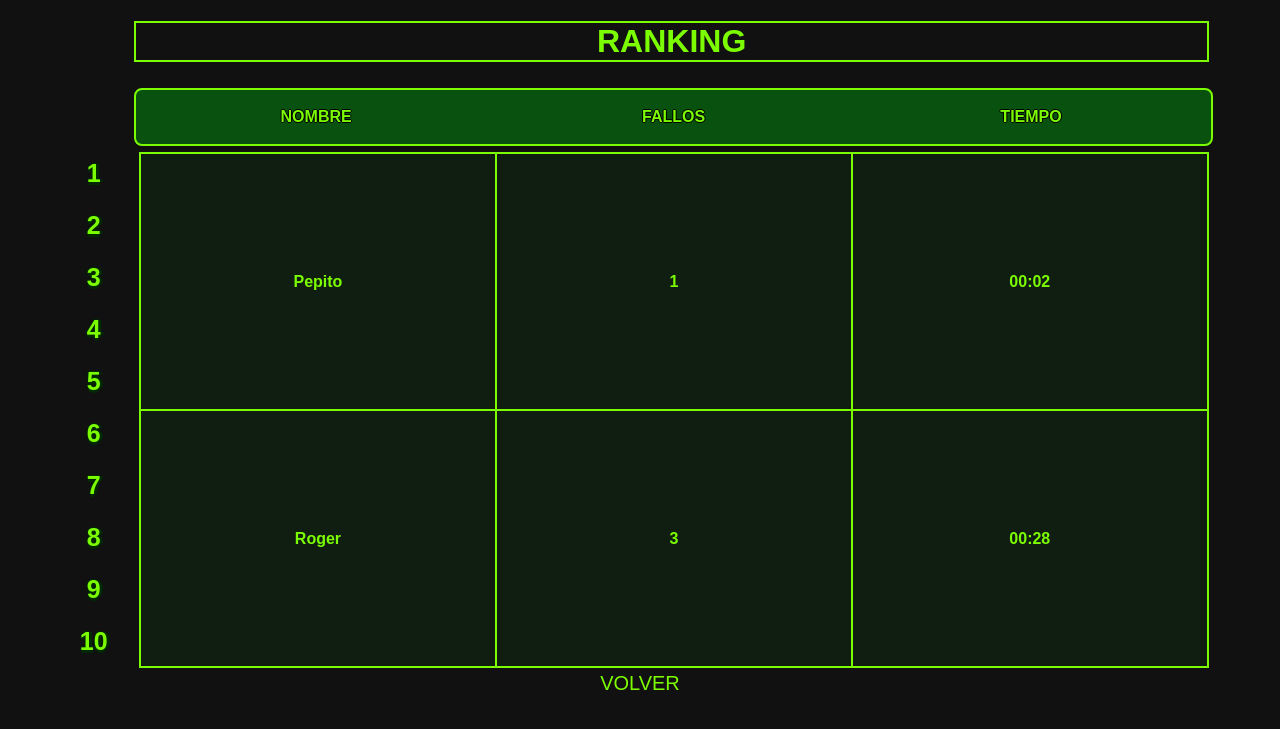
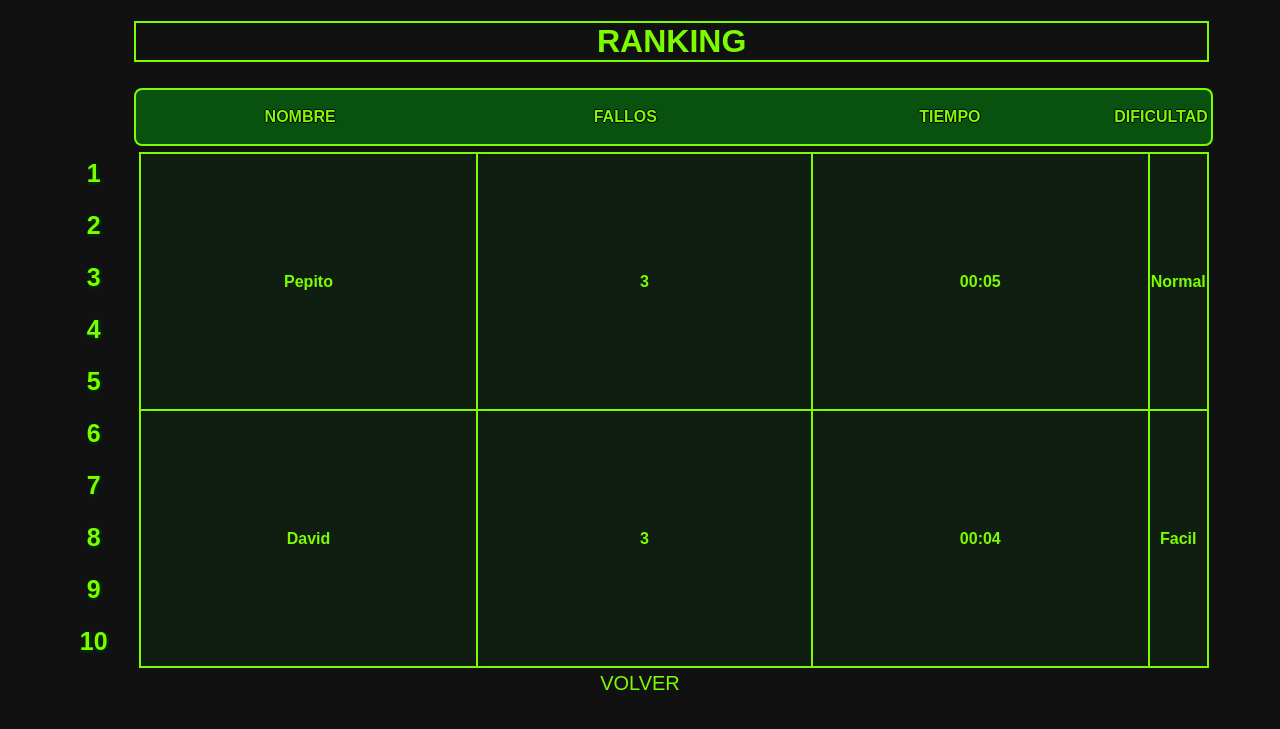
Before and after one commit to NotAlba/Projecte_Terminal_Fallout, a PHP site: page /html/ranking.php in a window 1280 px wide. Shown: the top 729 px of the page. Run offline with PHP 8.4, Linux system fonts and the light colour scheme; lists and menus that the app fills with data are empty.

Commit message:
Subida ranking por dificultad

```diff
--- a/html/ranking.php
+++ b/html/ranking.php
@@ -27,6 +27,7 @@ function obtenerDatos(){
 				<th>NOMBRE</th>
 				<th>FALLOS</th>
 				<th>TIEMPO</th>
+				<th>DIFICULTAD</th>
 			</tr>
 		</table>
 	</div>
@@ -57,7 +58,17 @@ function obtenerDatos(){
 					}else{
 						echo "<tr>";
 						foreach ($player as $aspectos) {
-							echo "<th >".$aspectos."</th>";
+							echo "<script>console.log('".$aspectos."')</script>";
+							if($aspectos == 'A'){
+								echo "<th >Dificil</th>";
+							}else if($aspectos == 'B'){
+								echo "<th >Normal</th>";
+							}else if($aspectos == 'C'){
+								echo "<th >Facil</th>";
+							}else{
+								echo "<th >".$aspectos."</th>";
+							}
+
 						}
 						echo "</tr>";
 						$limite_elementos+=1;
--- a/resources/dataPlayers.json
+++ b/resources/dataPlayers.json
@@ -1,12 +1,14 @@
 [
     {
         "nombre": "Pepito",
-        "fallos": "1",
-        "tiempo": "00:02"
+        "fallos": "3",
+        "tiempo": "00:05",
+        "dificultad": "B"
     },
     {
-        "nombre": "Roger",
+        "nombre": "David",
         "fallos": "3",
-        "tiempo": "00:28"
+        "tiempo": "00:04",
+        "dificultad": "C"
     }
 ]
```
Also changed, not shown: html/index.php (+5 -8 lines), php/WriteData.php (+14 -4 lines).
